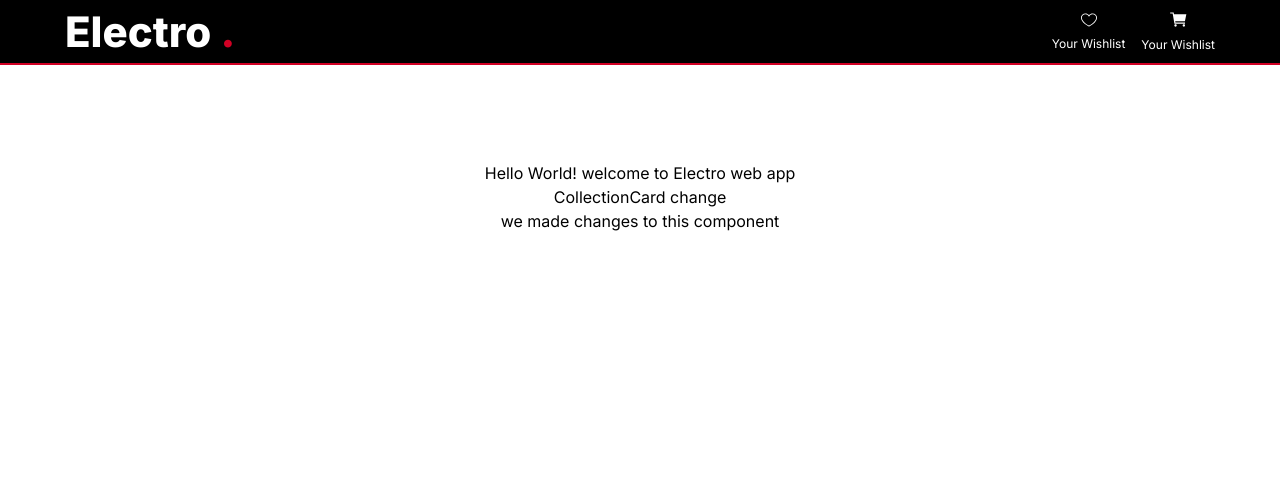
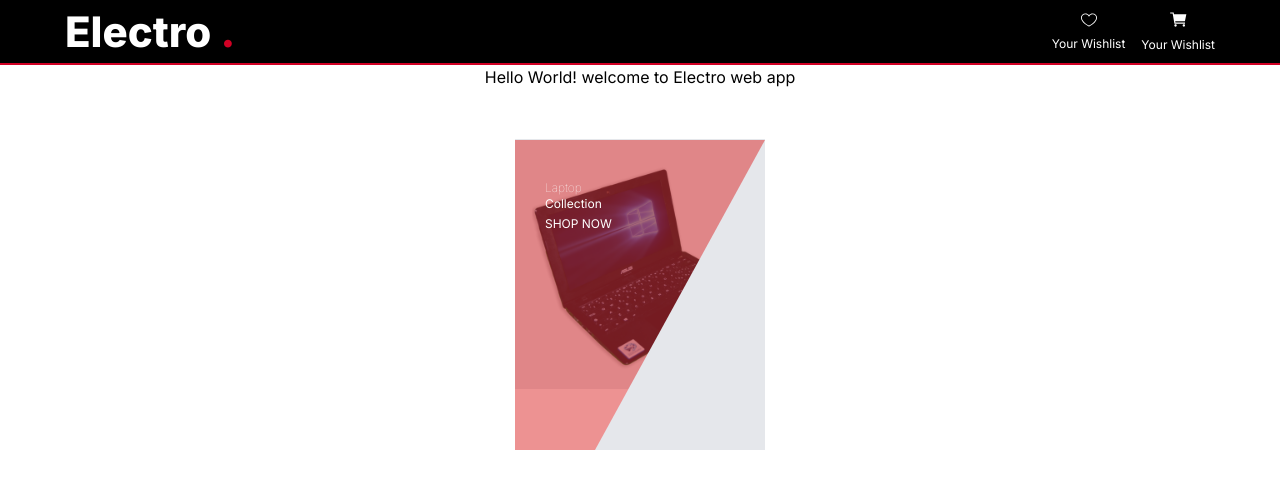
Before and after one commit to olatunde1998/ecommerce-app, a Next.js app: page / in a window 1280 px wide. Shown: the top 488 px of the page. Built offline with nearby package versions, Linux system fonts and the light colour scheme.

Commit message:
create the first collection card

```diff
--- a/components/card/CollectionCard.jsx
+++ b/components/card/CollectionCard.jsx
@@ -1,10 +1,26 @@
 import React from 'react'
+import Image from 'next/image';
 
 const CollectionCard = () => {
   return (
-    <div>CollectionCard change
-        <p>we made changes to this component</p>
+    <div className='relative mt-[50px] max-w-[250px] mx-auto '>
+        <div className='bg-gray-200 max-w-[250px]'>
+            <Image src="/images/laptop.png" alt="laptop" width={300} height={5} loading="lazy" className=''/>
+        </div>
+        <div className='absolute inset-0 bg-red-600 bg-opacity-50 w-[250px] h-full  border-t-[310px] border-l-[10px] border-r-[170px]  border-t-transparent border-l-transparent mt-[1px]    '>
+            <div className='w-[250px] mt-[-270px] ml-[20px] text-white text-xs text-left'>
+                <p className='font-thin'>Laptop </p>
+                <p className='mb-1'>Collection</p>
+                <p>SHOP NOW</p>
+            </div>
+
+        </div>
     </div>
+
+
+
+
+
 
   )
 }
--- a/src/app/page.js
+++ b/src/app/page.js
@@ -3,7 +3,7 @@ import CollectionCard from "@/card/CollectionCard";
 
 export default function Home() {
   return (
-    <main className="p-24 text-center">
+    <main className="text-center">
       <h2>Hello World! welcome to Electro web app</h2>
       <CollectionCard />
     </main>
```
